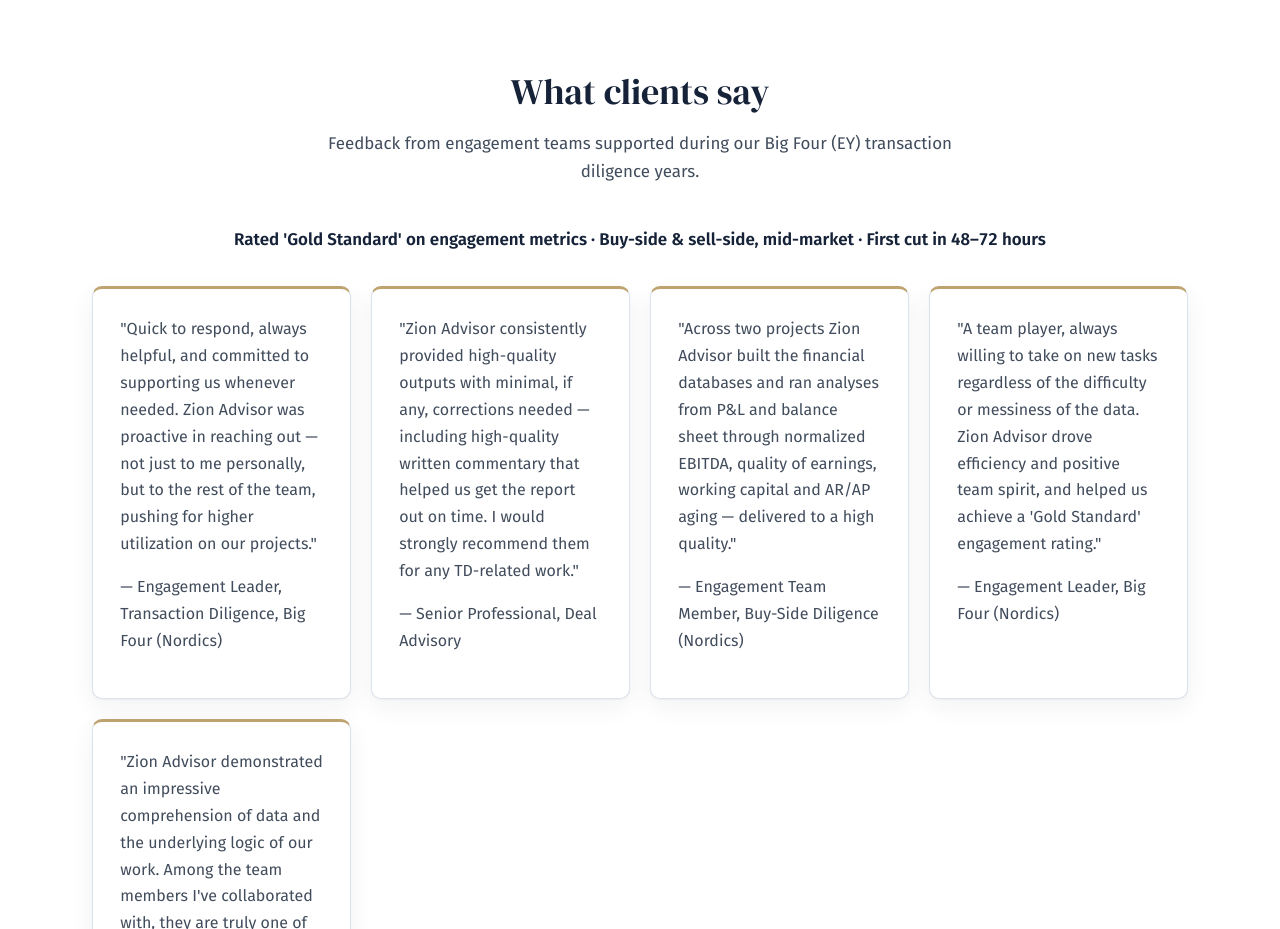
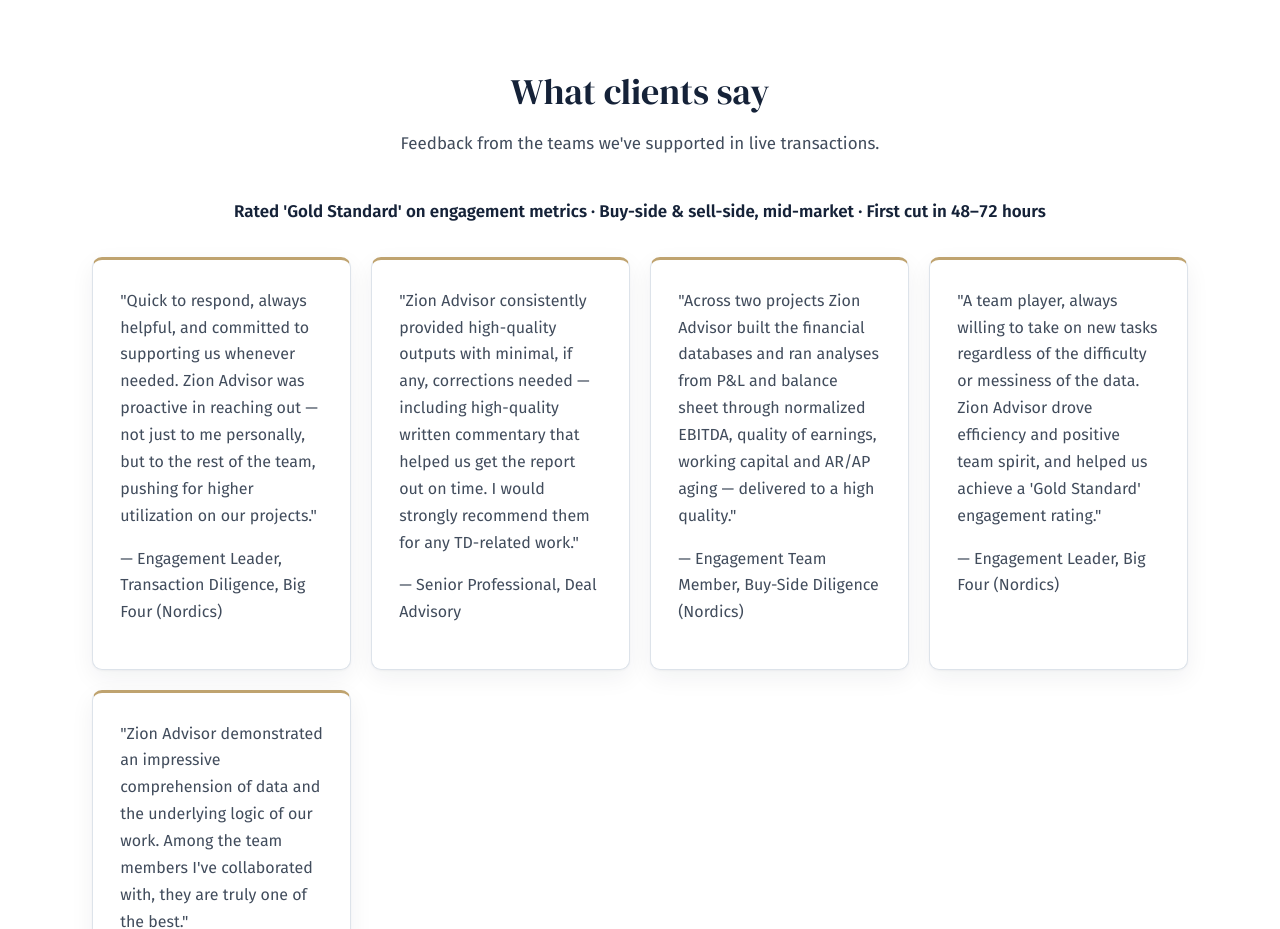
Before and after one commit to Avira1306/Zionadvisor_Hermes, a plain HTML site: page index.html in a window 1280 px wide. Shown: the part 3420-4349 px from the top of the page. Drawn offline with Linux system fonts and the light colour scheme.

Commit message:
Update testimonials subtitle: remove Big Four reference, rephrase for Zion

```diff
--- a/index.html
+++ b/index.html
@@ -148,7 +148,7 @@
     <section class="section">
         <div class="container">
             <h2>What clients say</h2>
-            <p class="lead">Feedback from engagement teams supported during our Big Four (EY) transaction diligence years.</p>
+            <p class="lead">Feedback from the teams we've supported in live transactions.</p>
             <p class="testimonial-credentials"><strong>Rated 'Gold Standard' on engagement metrics &middot; Buy-side &amp; sell-side, mid-market &middot; First cut in 48&ndash;72 hours</strong></p>
             <div class="grid">
                 <div class="card">
```
